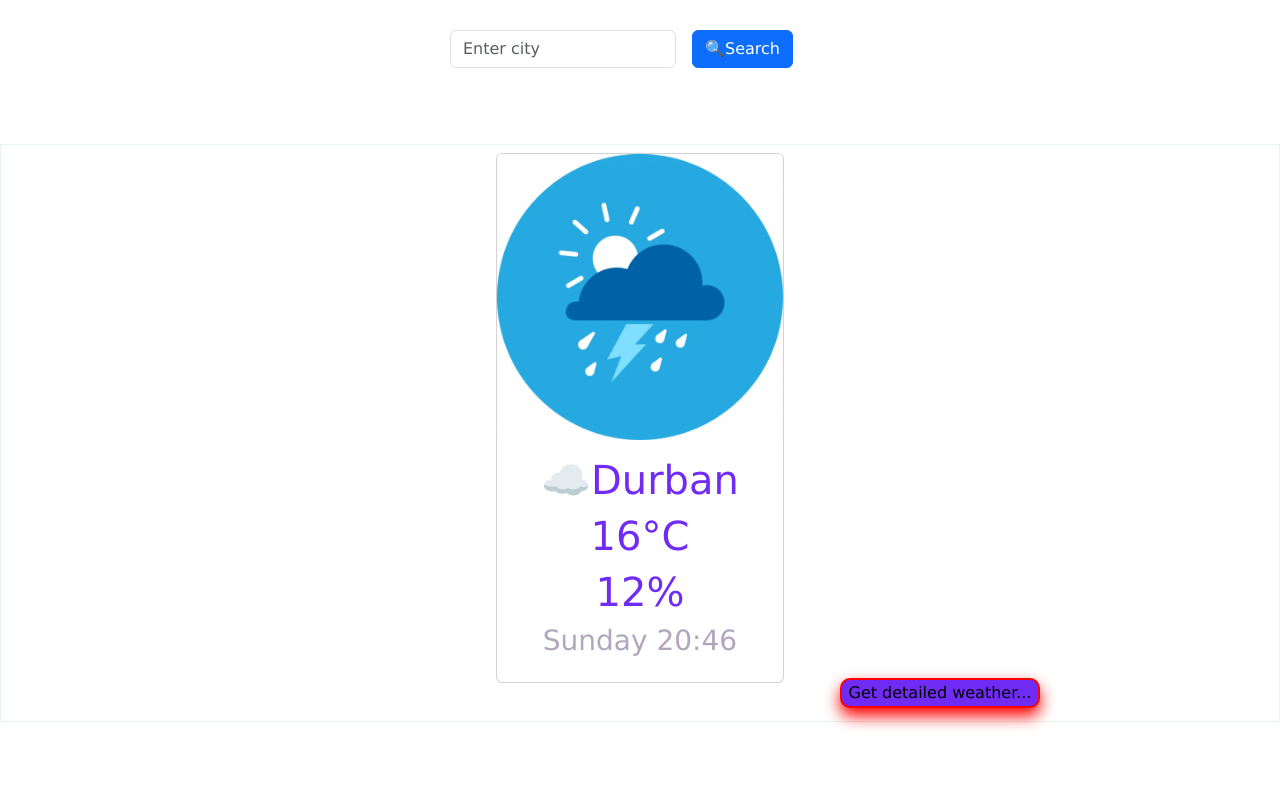
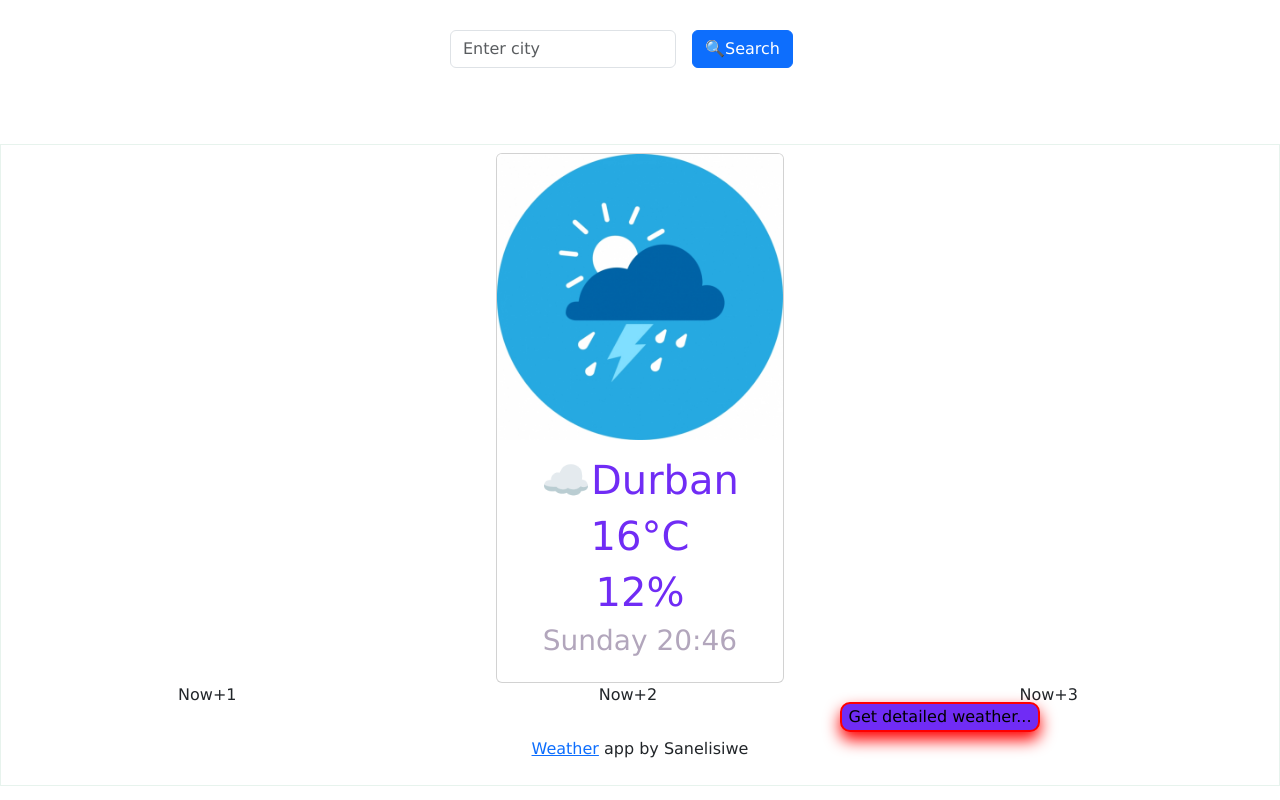
Before and after one commit to SanelisiweDlamini/sheCodesWeatherApp, a plain HTML site: page index.html in a window 1280 px wide. Drawn offline with nearby package versions, Linux system fonts and the light colour scheme.

Commit message:
added the link to github

```diff
--- a/index.html
+++ b/index.html
@@ -41,10 +41,21 @@
             </div>
           </div>
         </div>
+        <div class="row">
+          <div class="col-4" id="hour 1">Now+1</div>
+          <div class="col-4" id="hour 2">Now+2</div>
+          <div class="col-4" id="hour 3">Now+3</div>
+        </div>
       </div>
-      <div class="footer">
+      <div>
         <button class="more">Get detailed weather...</button>
       </div>
+      <p>
+        <a href="https://github.com/SanelisiweDlamini/sheCodesWeatherApp"
+          >Weather</a
+        >
+        app by Sanelisiwe
+      </p>
     </div>
 
     <script src="src/index.js"></script>
--- a/src/index.js
+++ b/src/index.js
@@ -46,3 +46,5 @@ function getCurrent(response) {
   let currentHumidity = document.querySelector("#humidity");
   currentHumidity.innerHTML = `${response.data.main.humidity}%`;
 }
+let btn = document.querySelector("#more");
+btn.addEventListener("submit", "https://openweathermap.org/");
--- a/src/styles.css
+++ b/src/styles.css
@@ -36,6 +36,9 @@ form {
   background: #702cf5;
   box-shadow: 0 8px 16px 0 red;
 }
+#hour {
+  border: 2px solid red;
+}
 img {
   display: block;
   margin: 0 auto;
```
